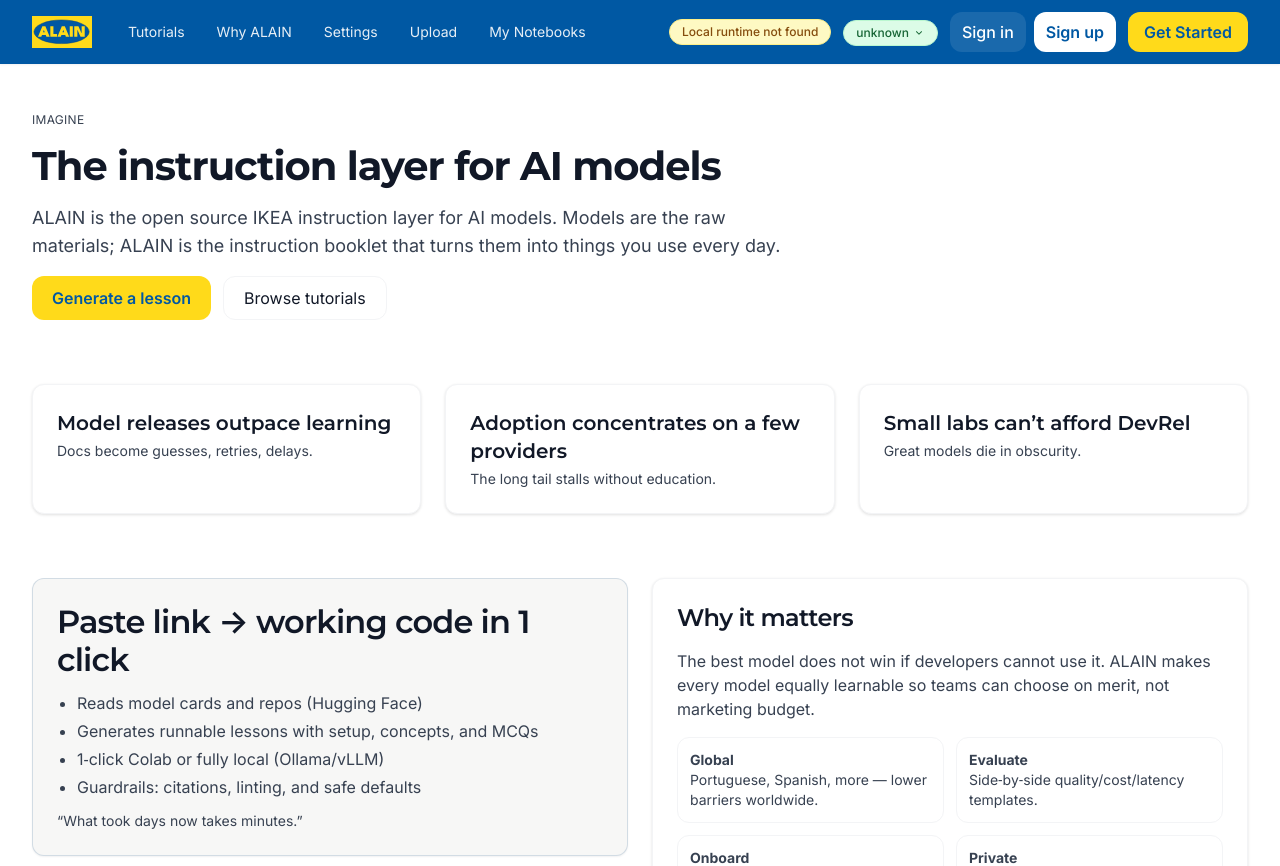
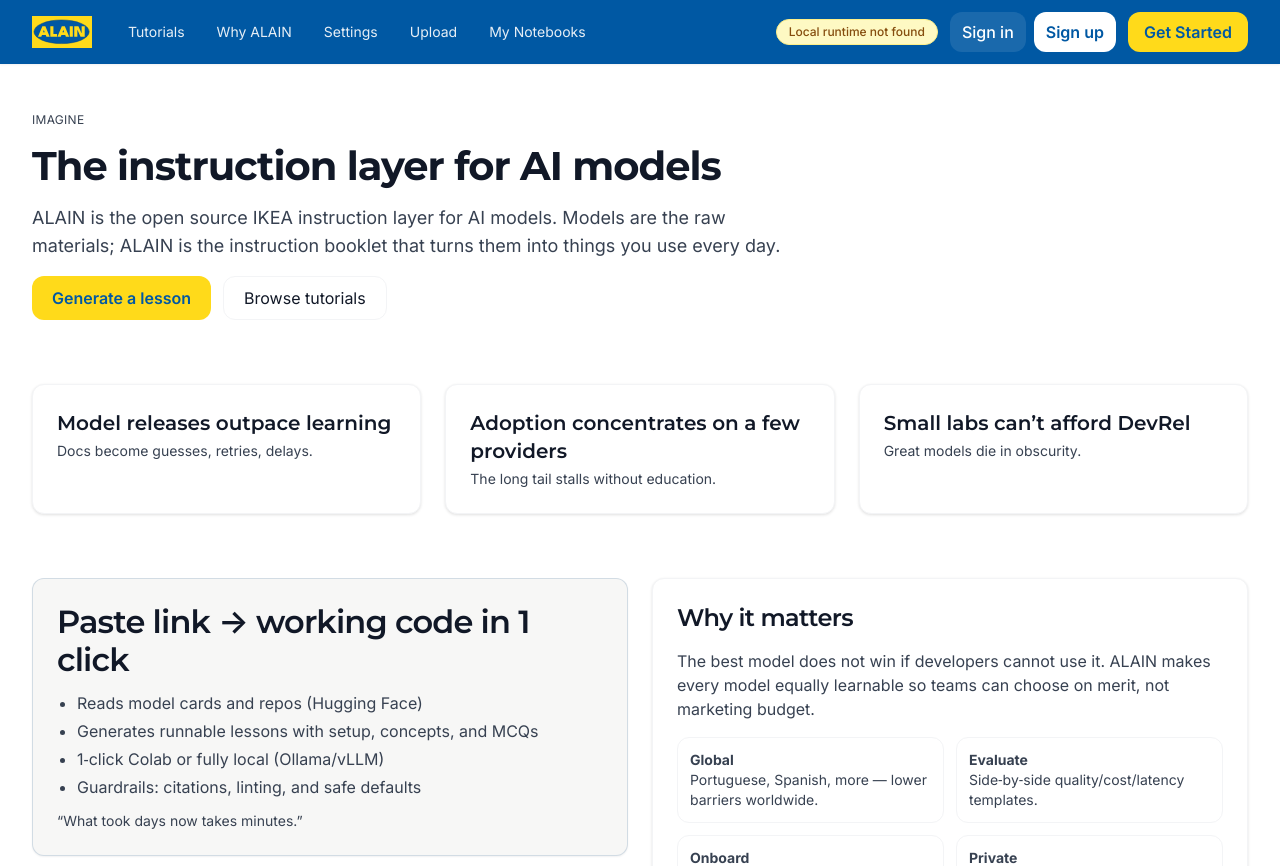
Before and after one commit to daniel-p-green/alain-ai-learning-platform, a Next.js app in the folder web/: page /blueprint in a window 1280 px wide. Shown: the top 866 px of the page. Built offline with nearby package versions, Linux system fonts and the light colour scheme; no server answers.

Commit message:
chore(ui+docs): remove Poe EnvStatus from navbar; document KV lazy/optional in OPERATIONS.md

```diff
--- a/web/components/NavBar.tsx
+++ b/web/components/NavBar.tsx
@@ -3,7 +3,7 @@
 import BrandLogo from "./BrandLogo";
 import dynamic from "next/dynamic";
 import MobileNav from "./MobileNav";
-import EnvStatusBadge from "./EnvStatusBadge";
+// EnvStatusBadge (Poe status) removed from top nav for now
 import { useUser } from "@clerk/nextjs";
 import { SignedIn, SignedOut, SignInButton, SignUpButton, UserButton } from "@clerk/nextjs";
 
@@ -32,7 +32,6 @@
         <div className="hidden md:flex items-center gap-3">
           <OfflineBadge />
           <LocalRuntimeStatus />
-          <EnvStatusBadge />
           {/* Auth: show Sign In when signed out; avatar menu when signed in */}
           <SignedOut>
             <div className="flex items-center gap-2">
```
Also changed, not shown: 1 other file (tests, documents, lock files or other folders).
